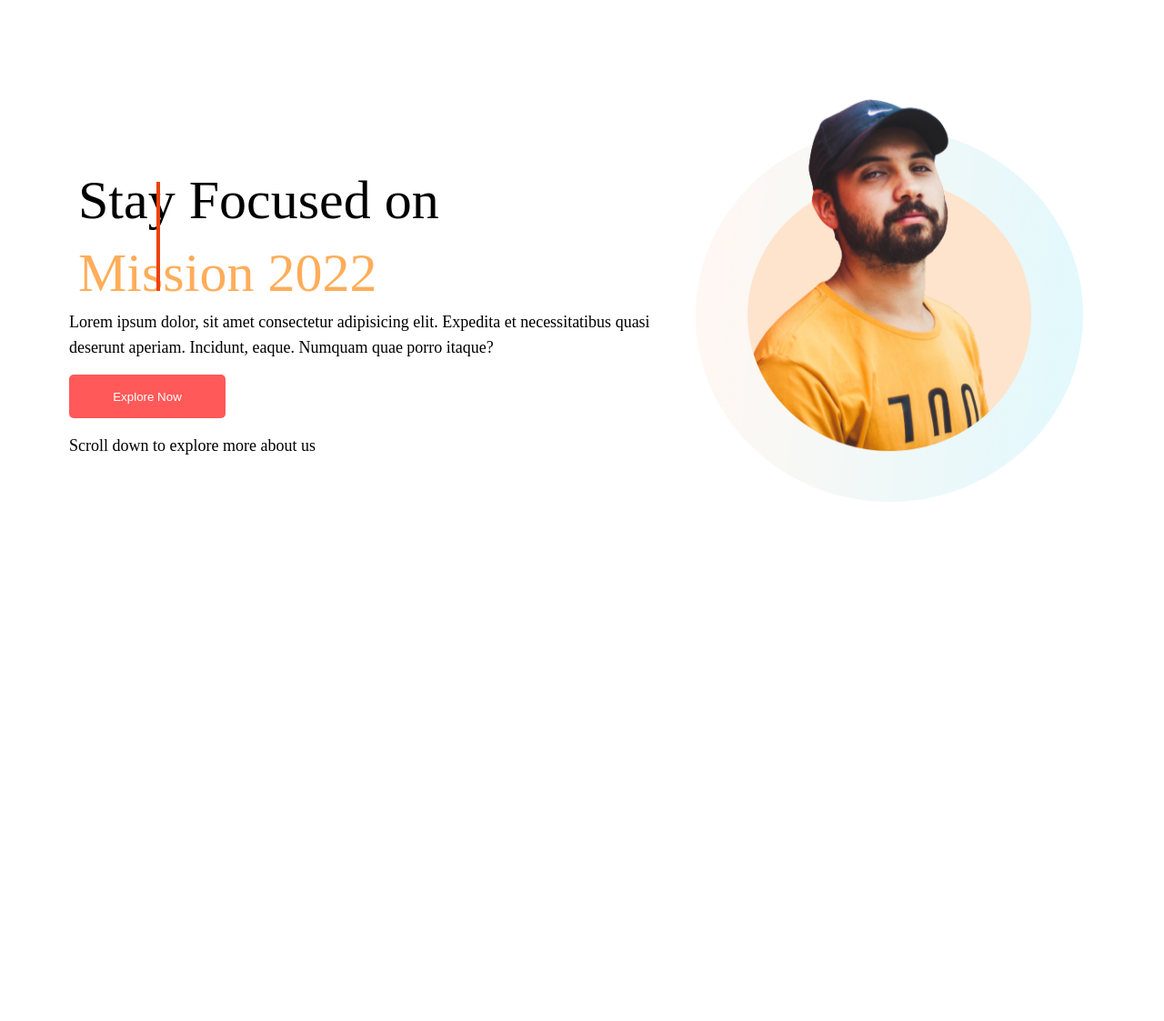
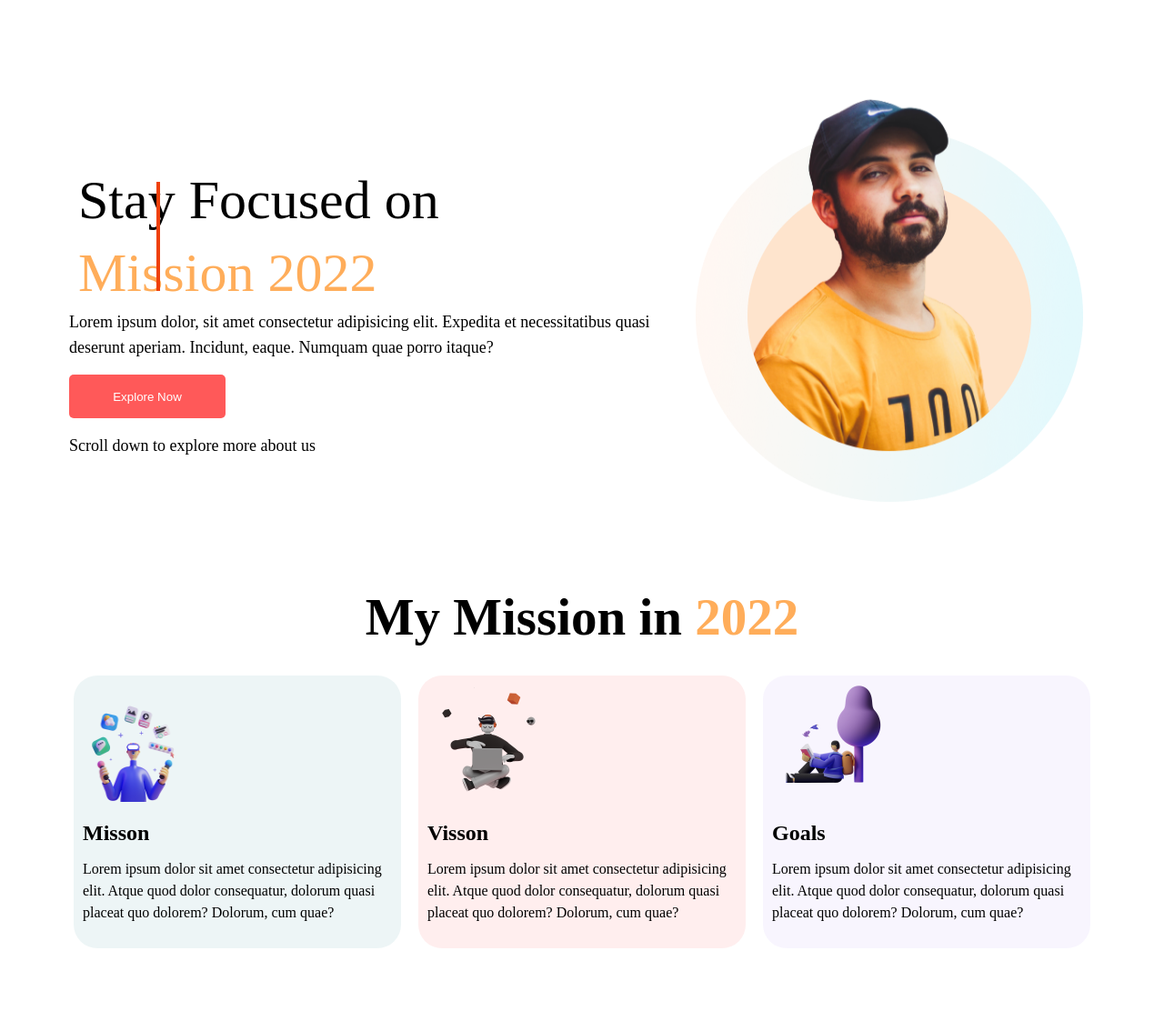
Before and after one commit to Sakib-01/Mission-2022-responsive, a plain HTML site: page index.html in a window 1280 px wide. Shown: the whole page at 91% size. Before the commit the page ends 800 px from the top, so only its background shows below. Drawn offline with Linux system fonts and the light colour scheme.

Commit message:
mission section

```diff
--- a/index.html
+++ b/index.html
@@ -26,7 +26,26 @@
         </div>
     </header>
     <main>
-
+        <div class="misson-container">
+            <div class="misson-text"><h2>My Mission in <span>2022</span></h2></div>
+            <div class="misson-card">
+                <div class="card" style="background: rgba(79, 157, 166, 0.1);">
+                <img src="./images/illustrators/illustrator-1.png" alt="image">
+                    <h3>Misson</h3>
+                    <p>Lorem ipsum dolor sit amet consectetur adipisicing elit. Atque quod dolor consequatur, dolorum quasi placeat quo dolorem? Dolorum, cum quae?</p>
+                </div>
+                <div class="card" style="background-color:rgba(255, 89, 89, 0.1);">
+                    <img src="./images/illustrators/illustrator-2.png" alt="image">
+                    <h3>Visson</h3>
+                    <p>Lorem ipsum dolor sit amet consectetur adipisicing elit. Atque quod dolor consequatur, dolorum quasi placeat quo dolorem? Dolorum, cum quae?</p>
+                </div>
+                <div class="card" style="background-color:rgba(183, 161, 244, 0.1);">
+                    <img src="./images/illustrators/illustrator-3.png" alt="image">
+                    <h3>Goals</h3>
+                    <p>Lorem ipsum dolor sit amet consectetur adipisicing elit. Atque quod dolor consequatur, dolorum quasi placeat quo dolorem? Dolorum, cum quae?</p>
+                </div>
+            </div>
+        </div>
     </main>
     <footer>
 
--- a/styles/style.css
+++ b/styles/style.css
@@ -73,3 +73,52 @@ span{
     margin-bottom: 120px;
 
 }
+/* mission section style */
+
+.misson-container{
+    /* border: 2px solid red; */
+    width: 1128px;
+    height: 500px;
+    margin: 20px auto;
+    display: flex;
+    flex-direction: column;
+}
+.misson-text{
+    /* border: 2px solid red; */
+    margin: 24px auto;
+    width: 100%;
+    text-align: center;
+    font-size: 38px;
+    font-weight: 700;
+    line-height: 70px;
+}
+.misson-card{
+    display: flex;
+    justify-content: space-between;
+    align-items: center;
+    padding: 5px;
+    border-radius: 15px;
+}
+.misson-card .card{
+    /* border: 2px solid rebeccapurple; */
+    width: 360px;
+    height: 300px;
+    padding: 5px;
+    border-radius: 26px;
+}
+.card img{
+    width: 141px;
+    height: 141px;
+}
+.card h3{
+    font-size: 24px;
+    font-weight: 600;
+    line-height: 36px;
+    padding: 5px;
+}
+.card p{
+    font-size: 16px;
+    font-weight: 400;
+    line-height: 24px;
+    padding: 5px;
+}
```
